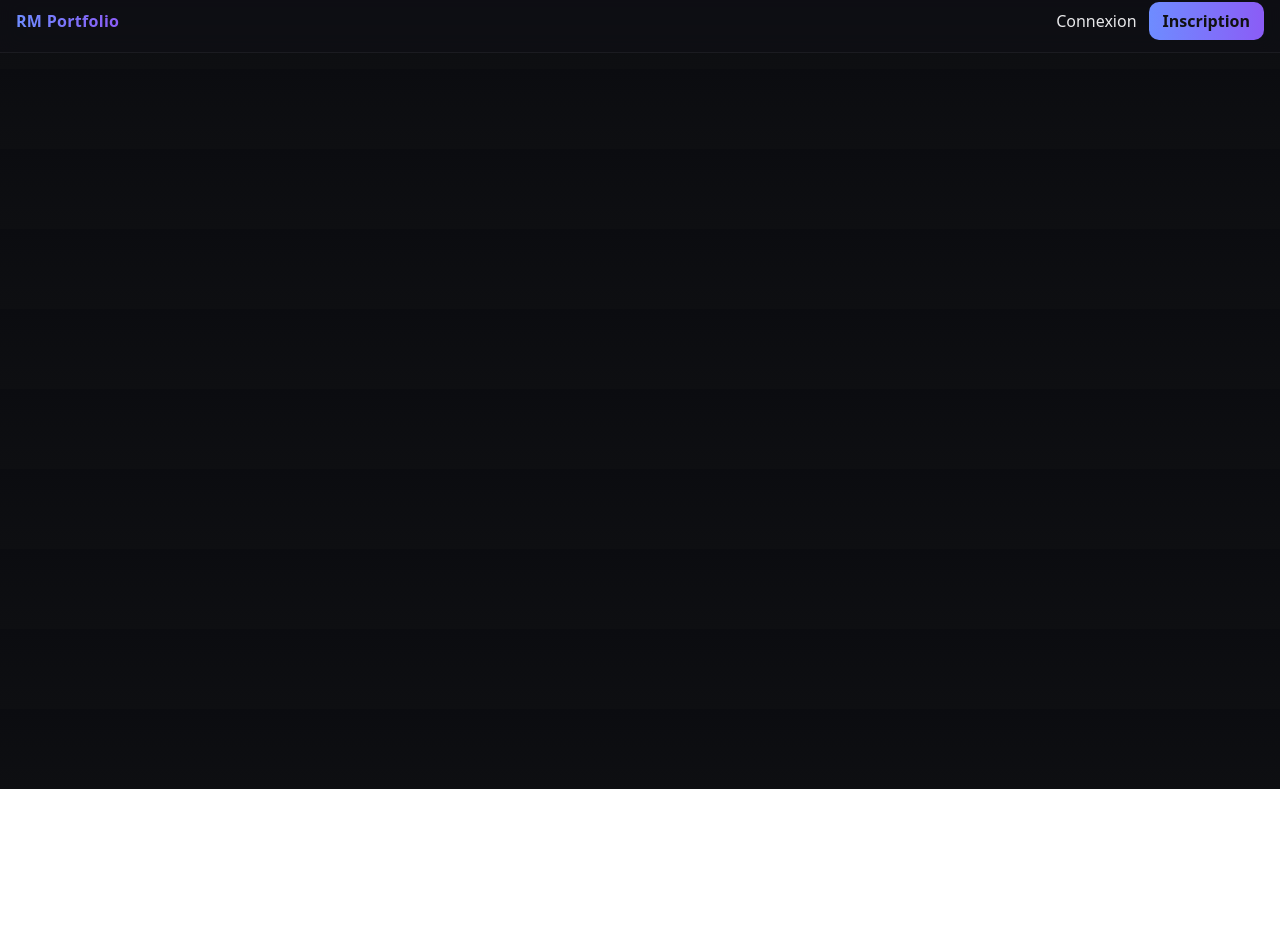
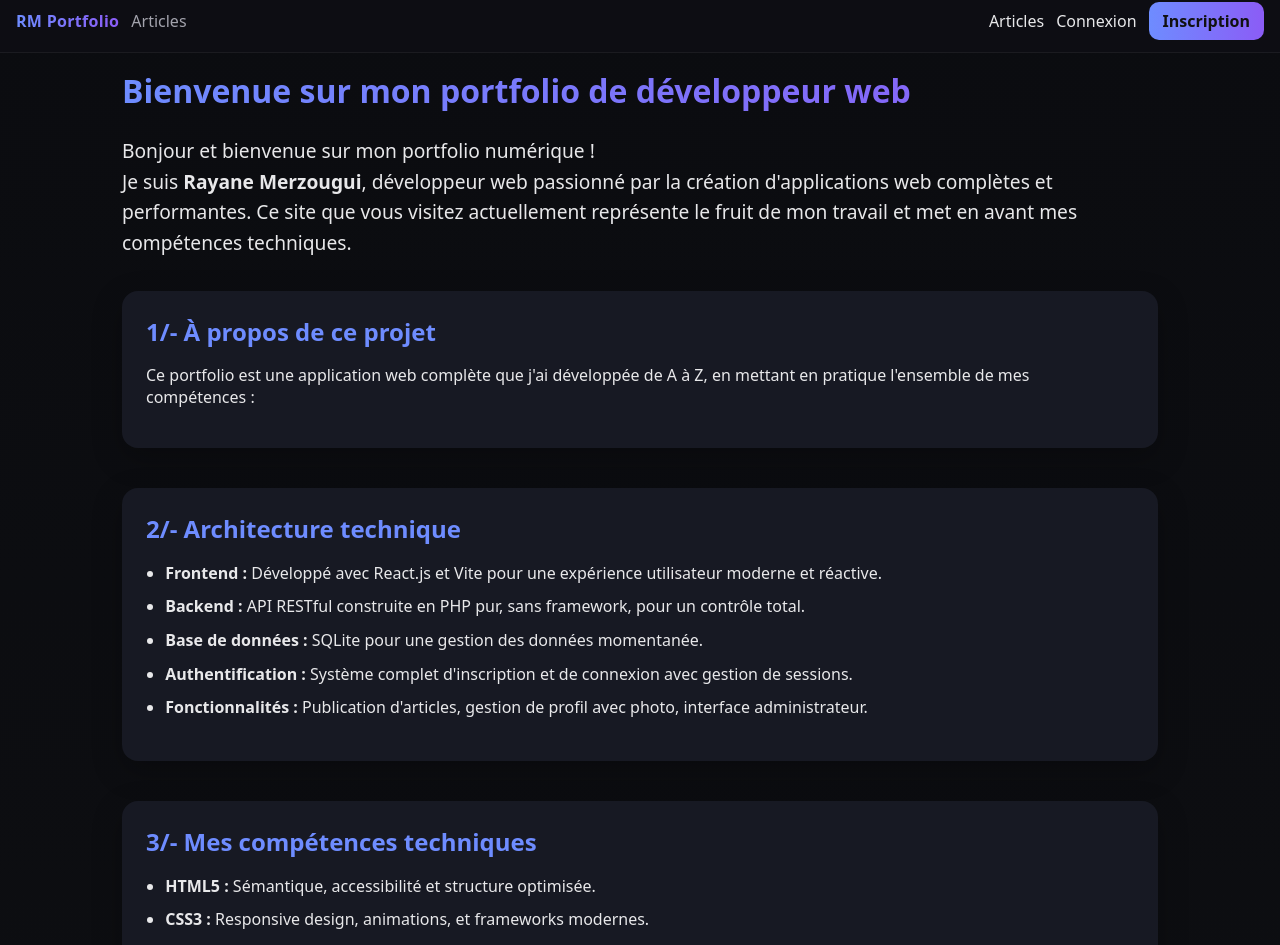
Before and after one commit to Rayane-Merzougui/Portfolio-Frontend, a React (Vite) app: page /about in a window 1280 px wide. Shown: the part 11-956 px from the top of the page. Before the commit the page ends 800 px from the top, so only its background shows below. Built offline with nearby package versions, Linux system fonts and the light colour scheme; no server answers.

Commit message:
fin pret

```diff
--- a/src/App.jsx
+++ b/src/App.jsx
@@ -5,6 +5,7 @@ import Home from "./pages/Home.jsx";
 import Login from "./pages/Login.jsx";
 import Register from "./pages/Register.jsx";
 import NewArticle from "./pages/NewArticle.jsx";
+import About from "./pages/About.jsx";
 
 function PrivateRoute({ children }) {
   const { user, loading } = useAuth();
@@ -18,9 +19,11 @@ export default function App() {
       <Navbar />
       <div className="container">
         <Routes>
-          <Route path="/" element={<Home />} />
+          <Route path="/" element={<About />} />
+          <Route path="/articles" element={<Home />} />
           <Route path="/login" element={<Login />} />
           <Route path="/register" element={<Register />} />
+          <Route path="/about" element={<About />} />
           <Route
             path="/new"
             element={
--- a/src/components/Navbar.jsx
+++ b/src/components/Navbar.jsx
@@ -19,6 +19,9 @@ export default function Navbar() {
         <Link to="/" className="brand">
           RM Portfolio
         </Link>
+        <Link to="/articles" className="link">
+          Articles
+        </Link>
       </div>
 
       <button
@@ -37,6 +40,9 @@ export default function Navbar() {
       </button>
 
       <div className={`nav-right ${isMenuOpen ? "mobile-open" : ""}`}>
+        <Link to="/articles" onClick={() => setIsMenuOpen(false)}>
+          Articles
+        </Link>
         {!user ? (
           <>
             <Link to="/login" onClick={() => setIsMenuOpen(false)}>
--- /dev/null
+++ b/src/pages/About.jsx
@@ -0,0 +1,108 @@
+import React from "react";
+
+export default function About() {
+  return (
+    <div className="container about-page">
+      <h1>Bienvenue sur mon portfolio de développeur web</h1>
+
+      <p className="intro">
+        Bonjour et bienvenue sur mon portfolio numérique !
+        <br />
+        Je suis <strong>Rayane Merzougui</strong>, développeur web passionné par
+        la création d'applications web complètes et performantes. Ce site que
+        vous visitez actuellement représente le fruit de mon travail et met en
+        avant mes compétences techniques.
+      </p>
+
+      <section>
+        <h2>1/- À propos de ce projet</h2>
+        <p>
+          Ce portfolio est une application web complète que j'ai développée de A
+          à Z, en mettant en pratique l'ensemble de mes compétences :
+        </p>
+      </section>
+
+      <section>
+        <h2>2/- Architecture technique</h2>
+        <ul>
+          <li>
+            <strong>Frontend :</strong> Développé avec React.js et Vite pour une
+            expérience utilisateur moderne et réactive.
+          </li>
+          <li>
+            <strong>Backend :</strong> API RESTful construite en PHP pur, sans
+            framework, pour un contrôle total.
+          </li>
+          <li>
+            <strong>Base de données :</strong> SQLite pour une gestion des
+            données momentanée.
+          </li>
+          <li>
+            <strong>Authentification :</strong> Système complet d'inscription et
+            de connexion avec gestion de sessions.
+          </li>
+          <li>
+            <strong>Fonctionnalités :</strong> Publication d'articles, gestion
+            de profil avec photo, interface administrateur.
+          </li>
+        </ul>
+      </section>
+
+      <section>
+        <h2>3/- Mes compétences techniques</h2>
+        <ul>
+          <li>
+            <strong>HTML5 :</strong> Sémantique, accessibilité et structure
+            optimisée.
+          </li>
+          <li>
+            <strong>CSS3 :</strong> Responsive design, animations, et frameworks
+            modernes.
+          </li>
+          <li>
+            <strong>JavaScript (ES6+) :</strong> Programmation fonctionnelle,
+            asynchrone et manipulation du DOM.
+          </li>
+          <li>
+            <strong>React.js :</strong> Composants réutilisables, gestion d'état
+            (Hooks, Context), routing.
+          </li>
+          <li>
+            <strong>PHP :</strong> Développement backend orienté objet,
+            sécurité, API REST.
+          </li>
+          <li>
+            <strong>MySQL :</strong> Modélisation de bases de données, requêtes
+            complexes, optimisation.
+          </li>
+        </ul>
+      </section>
+
+      <section>
+        <h2>4/- Méthodologie</h2>
+        <ul>
+          <li>Développement full-stack (frontend + backend)</li>
+          <li>Conception d'architectures logicielles modulaires</li>
+          <li>Intégration de systèmes d'authentification sécurisés</li>
+          <li>Création d'interfaces utilisateur intuitives et responsives</li>
+          <li>Optimisation des performances et du référencement</li>
+        </ul>
+      </section>
+
+      <section>
+        <h2>5/- Philosophie de développement</h2>
+        <p>
+          Je crois en un code propre, bien documenté et maintenable. Chaque
+          projet est pour moi l'occasion d'appliquer les meilleures pratiques de
+          développement, de la conception à la mise en production.
+        </p>
+        <p>
+          Ce portfolio n'est pas seulement une vitrine de mes compétences, mais
+          aussi une plateforme vivante qui évoluera avec mes nouveaux projets et
+          apprentissages.
+        </p>
+        <p className="thanks">Merci d'avoir visité mon site !</p>
+      </section>
+    </div>
+  );
+}
--- a/src/styles/styles.scss
+++ b/src/styles/styles.scss
@@ -390,3 +390,51 @@ a {
     max-width: 1100px;
   }
 }
+.about-page {
+  h1 {
+    font-size: 2rem;
+    margin-bottom: 1.5rem;
+    background: linear-gradient(90deg, var(--brand), var(--accent));
+    -webkit-background-clip: text;
+    background-clip: text;
+    color: transparent;
+  }
+
+  .intro {
+    font-size: 1.2rem;
+    line-height: 1.6;
+    margin-bottom: 2rem;
+  }
+
+  section {
+    margin-bottom: 2.5rem;
+    background: var(--card);
+    padding: 1.5rem;
+    border-radius: 16px;
+    box-shadow: 0 10px 30px rgba(0, 0, 0, 0.25);
+  }
+
+  h2 {
+    color: var(--brand);
+    margin-top: 0;
+    margin-bottom: 1rem;
+    font-size: 1.5rem;
+  }
+
+  ul {
+    padding-left: 1.2rem;
+    li {
+      margin-bottom: 0.5rem;
+      line-height: 1.6;
+      color: var(--text);
+    }
+  }
+
+  .thanks {
+    font-weight: bold;
+    font-size: 1.2rem;
+    color: var(--accent);
+    text-align: center;
+    margin-top: 2rem;
+  }
+}
```
